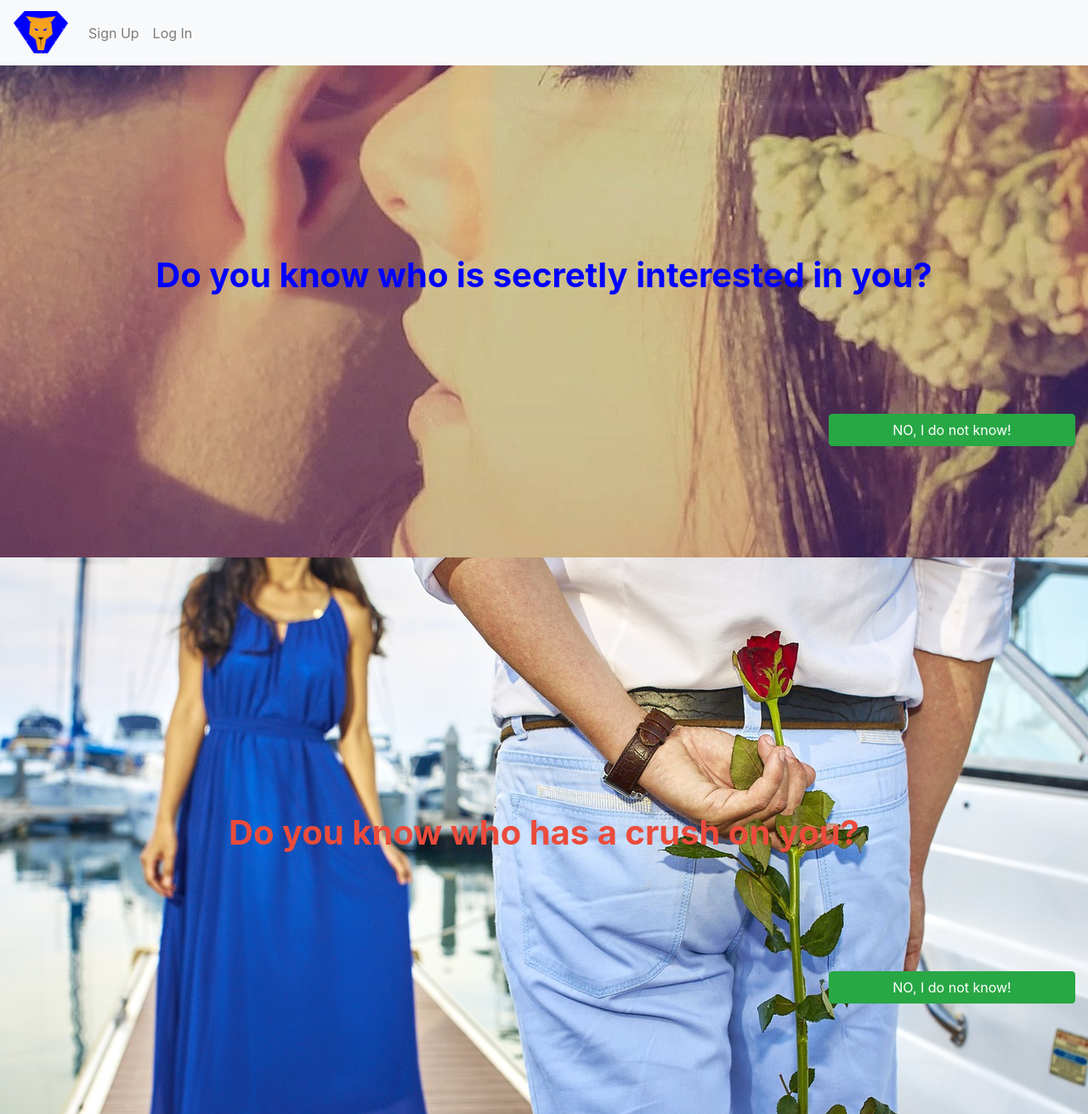
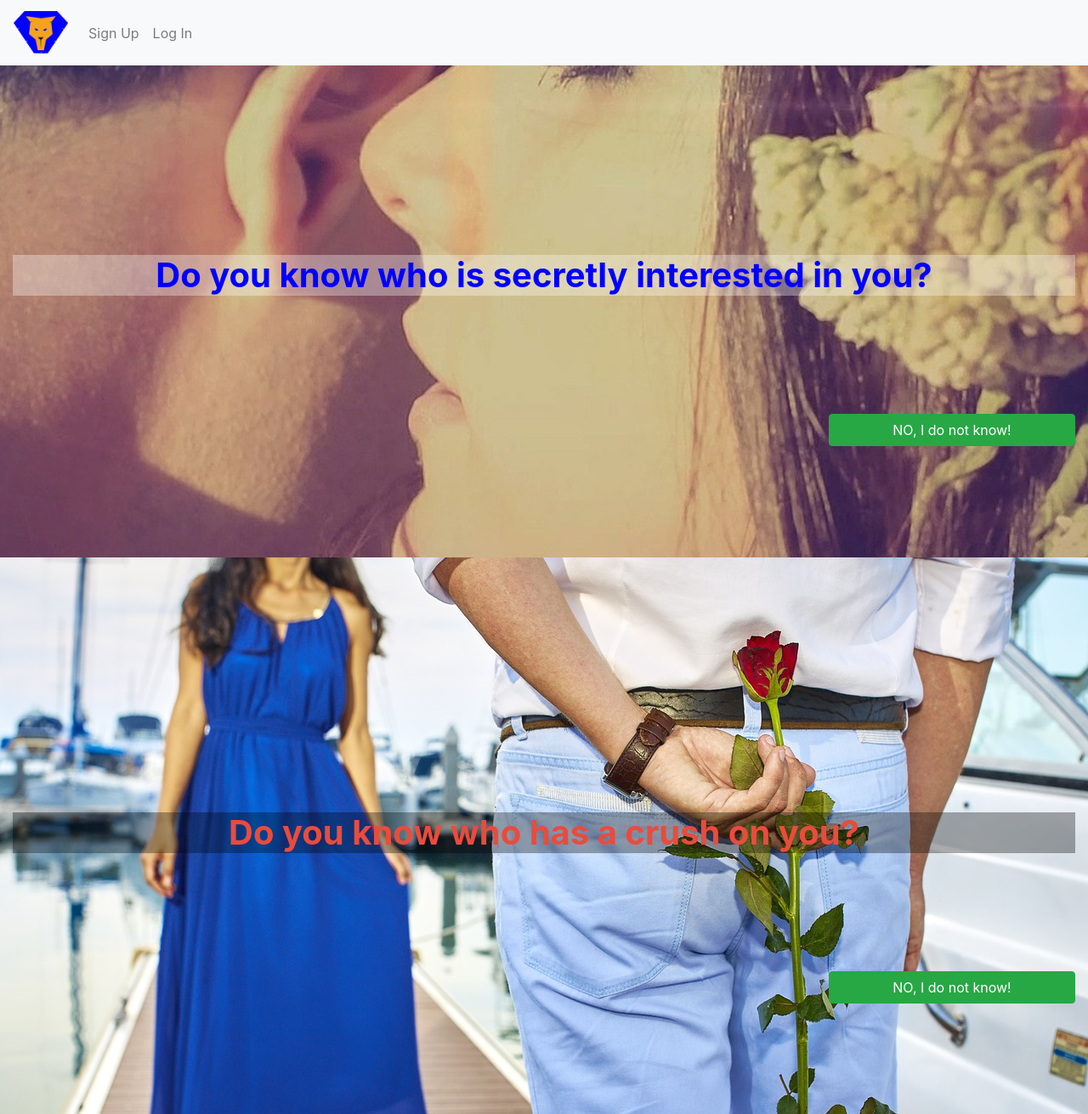
Before and after one commit to rollinger/friendcheck, a Django app: page / in a window 1280 px wide. Shown: the top 1311 px of the page at 85% size. Run offline with Django 3.2, Linux system fonts and the light colour scheme; some libraries are stand-ins or nearby versions.

Commit message:
add transparent backgrounds to landing page

```diff
--- a/friendcheck/static/css/project.css
+++ b/friendcheck/static/css/project.css
@@ -24,6 +24,9 @@
 .text-red{ color: #ea4b3c; }
 .text-yellow{ color: yellow; }
 
+.transparent_white_background{background:rgba(255,255,255,0.33);}
+.transparent_black_background{background:rgba(0,0,0,0.33);}
+
 .spacing-50 {height: 50px;}
 .spacing-100 {height: 100px;}
 .spacing-200 {height: 200px;}
--- a/friendcheck/templates/pages/home.html
+++ b/friendcheck/templates/pages/home.html
@@ -1,7 +1,7 @@
 {% extends "base.html" %}
 {% load static i18n crispy_forms_tags %}
 
-{% block title %}Crush On Me{% endblock %}
+{% block title %}Crush Like Me{% endblock %}
 
 {% block content %}
 <div></div>
@@ -11,7 +11,7 @@
   <div class="row align-items-center">
     <div class="col-sm-12 text-blue">
       <center>
-        <h1><strong>{% trans 'Do you know who is secretly interested in you?' %}</strong></h1>
+        <h1 class="transparent_white_background"><strong>{% trans 'Do you know who is secretly interested in you?' %}</strong></h1>
       </center>
     </div>
   </div>
@@ -31,7 +31,7 @@
   <div class="row align-items-center">
     <div class="col-sm-12 text-red">
       <center>
-        <h1><strong>{% trans 'Do you know who has a crush on you?' %}</strong></h1>
+        <h1 class="transparent_black_background"><strong>{% trans 'Do you know who has a crush on you?' %}</strong></h1>
       </center>
     </div>
   </div>
```
